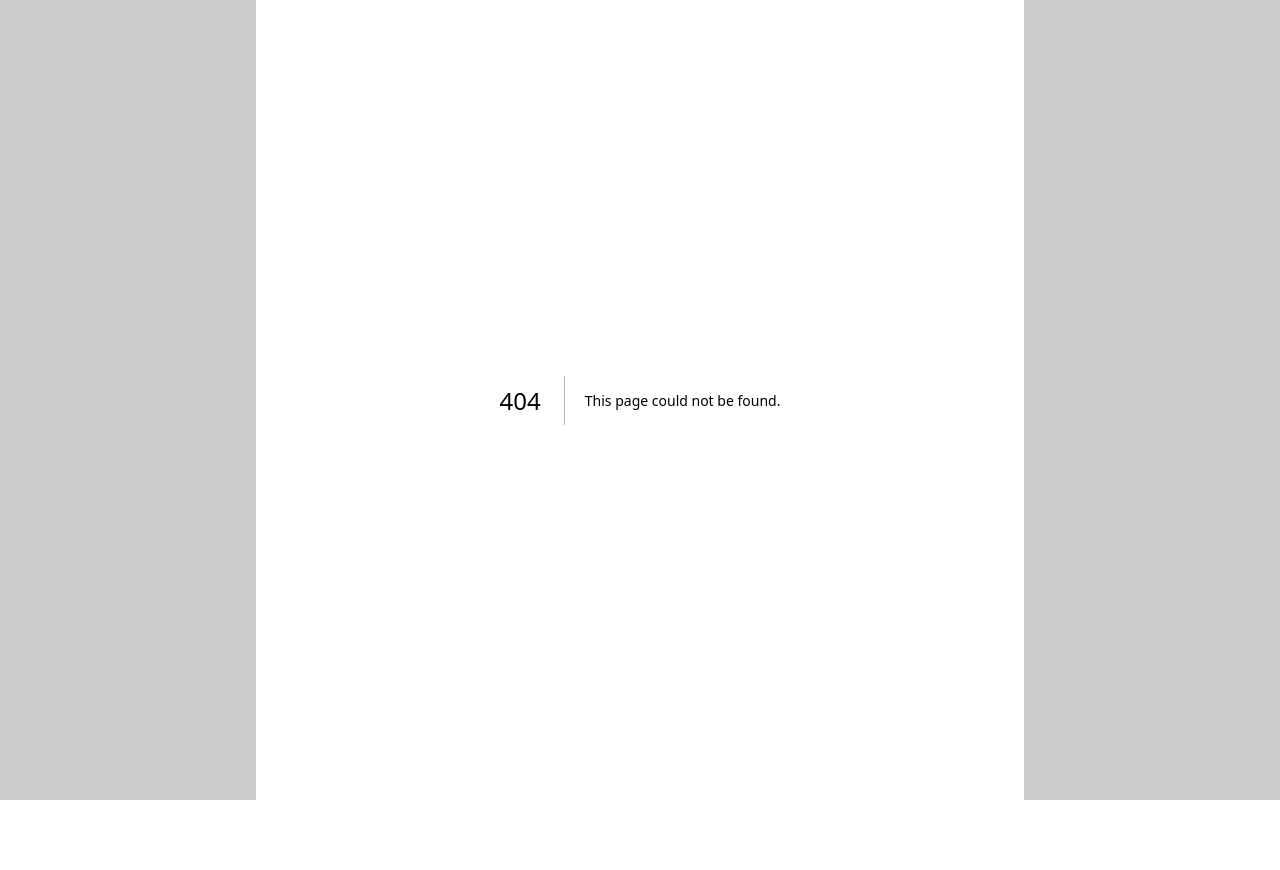
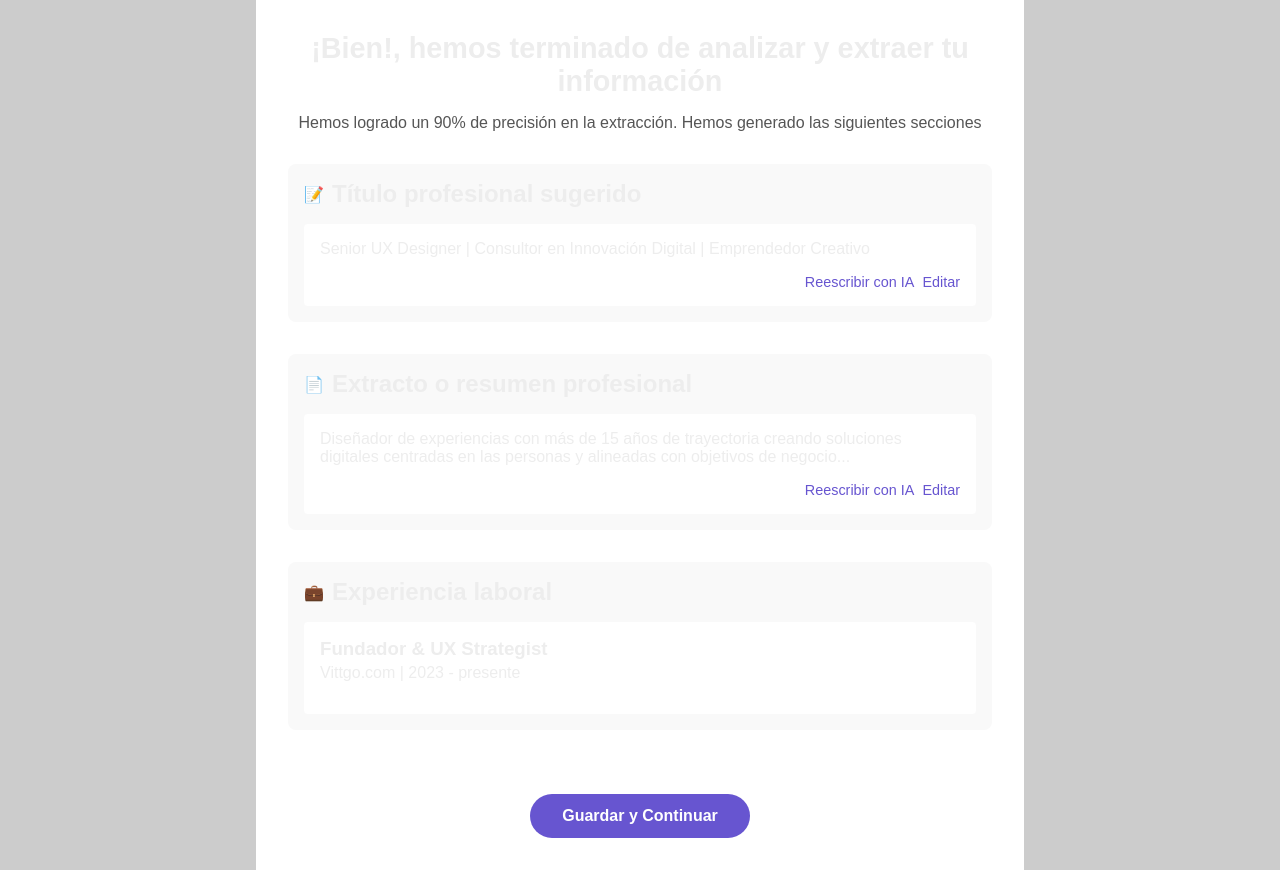
Before and after one commit to stivenDR14/ai-curriculum-analyser-generator, a Next.js app: page /curriculum-analisys in a window 1280 px wide. Before the commit this address had no page. Before the commit the page ends 800 px from the top, so only its background shows below. Built offline with nearby package versions, Linux system fonts and the light colour scheme.

Commit message:
diffferent routes

```diff
--- /dev/null
+++ b/src/app/curriculum-analisys/page.module.css
@@ -0,0 +1,85 @@
+.container {
+  display: flex;
+  flex-direction: column;
+  width: 100%;
+  max-width: 800px;
+  margin: 0 auto;
+  padding: 2rem;
+}
+
+.mainTitle {
+  font-size: 1.8rem;
+  font-weight: bold;
+  text-align: center;
+  margin-bottom: 1rem;
+}
+
+.description {
+  text-align: center;
+  margin-bottom: 2rem;
+  color: #555;
+}
+
+.resultSection {
+  margin-bottom: 2rem;
+  padding: 1rem;
+  background-color: #f9f9f9;
+  border-radius: 8px;
+}
+
+.sectionHeader {
+  display: flex;
+  align-items: center;
+  margin-bottom: 1rem;
+}
+
+.icon {
+  margin-right: 0.5rem;
+}
+
+.sectionContent {
+  background-color: white;
+  padding: 1rem;
+  border-radius: 4px;
+}
+
+.actionButtons {
+  display: flex;
+  justify-content: flex-end;
+  margin-top: 1rem;
+  gap: 0.5rem;
+}
+
+.actionButton {
+  background-color: transparent;
+  border: none;
+  color: #6755d0;
+  cursor: pointer;
+  font-size: 0.9rem;
+}
+
+.experienceItem {
+  margin-bottom: 1rem;
+}
+
+.experienceItem h3 {
+  font-weight: bold;
+  margin-bottom: 0.25rem;
+}
+
+.actionContainer {
+  display: flex;
+  justify-content: center;
+  margin-top: 2rem;
+}
+
+.continueButton {
+  background-color: #6755d0;
+  color: white;
+  border: none;
+  border-radius: 50px;
+  padding: 0.8rem 2rem;
+  font-size: 1rem;
+  font-weight: 600;
+  cursor: pointer;
+}
--- /dev/null
+++ b/src/app/curriculum-analisys/page.tsx
@@ -0,0 +1,84 @@
+"use client";
+
+import { useState } from "react";
+import styles from "./page.module.css";
+import Loader from "@/components/Loader";
+
+export default function CurriculumAnalisys() {
+  const [isLoading, setIsLoading] = useState(false);
+
+  const handleContinue = () => {
+    setIsLoading(true);
+  };
+
+  if (isLoading) {
+    return <Loader destination="/resources" />;
+  }
+
+  return (
+    <main className={styles.container}>
+      <h1 className={styles.mainTitle}>
+        ¡Bien!, hemos terminado de analizar y extraer tu información
+      </h1>
+
+      <p className={styles.description}>
+        Hemos logrado un 90% de precisión en la extracción. Hemos generado las
+        siguientes secciones
+      </p>
+
+      <div className={styles.resultSection}>
+        <div className={styles.sectionHeader}>
+          <span className={styles.icon}>📝</span>
+          <h2>Título profesional sugerido</h2>
+        </div>
+        <div className={styles.sectionContent}>
+          <p>
+            Senior UX Designer | Consultor en Innovación Digital | Emprendedor
+            Creativo
+          </p>
+          <div className={styles.actionButtons}>
+            <button className={styles.actionButton}>Reescribir con IA</button>
+            <button className={styles.actionButton}>Editar</button>
+          </div>
+        </div>
+      </div>
+
+      <div className={styles.resultSection}>
+        <div className={styles.sectionHeader}>
+          <span className={styles.icon}>📄</span>
+          <h2>Extracto o resumen profesional</h2>
+        </div>
+        <div className={styles.sectionContent}>
+          <p>
+            Diseñador de experiencias con más de 15 años de trayectoria creando
+            soluciones digitales centradas en las personas y alineadas con
+            objetivos de negocio...
+          </p>
+          <div className={styles.actionButtons}>
+            <button className={styles.actionButton}>Reescribir con IA</button>
+            <button className={styles.actionButton}>Editar</button>
+          </div>
+        </div>
+      </div>
+
+      <div className={styles.resultSection}>
+        <div className={styles.sectionHeader}>
+          <span className={styles.icon}>💼</span>
+          <h2>Experiencia laboral</h2>
+        </div>
+        <div className={styles.sectionContent}>
+          <div className={styles.experienceItem}>
+            <h3>Fundador & UX Strategist</h3>
+            <p>Vittgo.com | 2023 - presente</p>
+          </div>
+        </div>
+      </div>
+
+      <div className={styles.actionContainer}>
+        <button onClick={handleContinue} className={styles.continueButton}>
+          Guardar y Continuar
+        </button>
+      </div>
+    </main>
+  );
+}
--- a/src/app/page.module.css
+++ b/src/app/page.module.css
@@ -47,7 +47,7 @@
   transform: scale(1);
   height: 100%;
   overflow: auto;
-  padding: 1rem 0;
+  padding: 1rem 1rem;
 }
 
 .landingPageExit {
--- /dev/null
+++ b/src/app/resources/page.module.css
@@ -0,0 +1,89 @@
+.container {
+  display: flex;
+  flex-direction: column;
+  width: 100%;
+  max-width: 800px;
+  margin: 0 auto;
+  padding: 2rem;
+}
+
+.mainTitle {
+  font-size: 1.8rem;
+  font-weight: bold;
+  text-align: center;
+  margin-bottom: 1rem;
+}
+
+.description {
+  text-align: center;
+  margin-bottom: 2rem;
+  color: #555;
+}
+
+.inputContainer {
+  display: flex;
+  flex-direction: column;
+  gap: 1rem;
+  margin-bottom: 2rem;
+}
+
+.jobTextArea {
+  width: 100%;
+  min-height: 150px;
+  padding: 1rem;
+  border: 1px solid #ddd;
+  border-radius: 8px;
+  resize: vertical;
+  font-family: inherit;
+  font-size: 1rem;
+}
+
+.fileUploadContainer {
+  display: flex;
+  justify-content: center;
+}
+
+.fileUploadButton {
+  background-color: transparent;
+  border: none;
+  color: #6755d0;
+  cursor: pointer;
+  text-decoration: underline;
+  font-size: 0.9rem;
+}
+
+.actionContainer {
+  display: flex;
+  justify-content: center;
+  margin-top: 1rem;
+}
+
+.analyzeButton {
+  background-color: #6755d0;
+  color: white;
+  border: none;
+  border-radius: 50px;
+  padding: 0.8rem 2rem;
+  font-size: 1rem;
+  font-weight: 600;
+  cursor: pointer;
+}
+
+.navigationContainer {
+  display: flex;
+  justify-content: center;
+  gap: 1rem;
+  margin-top: 2rem;
+}
+
+.backButton,
+.homeButton {
+  background-color: transparent;
+  color: #6755d0;
+  border: 1px solid #6755d0;
+  border-radius: 50px;
+  padding: 0.6rem 1.5rem;
+  font-size: 0.9rem;
+  cursor: pointer;
+  text-decoration: none;
+}
--- /dev/null
+++ b/src/components/Loader.module.css
@@ -0,0 +1,36 @@
+.loaderContainer {
+  display: flex;
+  flex-direction: column;
+  align-items: center;
+  justify-content: center;
+  height: 100%;
+  min-height: 300px;
+  padding: 2rem;
+}
+
+.loaderTitle {
+  font-size: 1.5rem;
+  color: #333;
+  margin-bottom: 2rem;
+}
+
+.progressBar {
+  width: 80%;
+  max-width: 500px;
+  height: 12px;
+  background-color: #f0f0f0;
+  border-radius: 6px;
+  overflow: hidden;
+  margin-bottom: 1rem;
+}
+
+.progressFill {
+  height: 100%;
+  background-color: #6755d0;
+  transition: width 0.1s ease;
+}
+
+.progressText {
+  font-size: 1rem;
+  color: #555;
+}
--- /dev/null
+++ b/src/components/Loader.tsx
@@ -0,0 +1,48 @@
+"use client";
+
+import { useState, useEffect } from "react";
+import { useRouter } from "next/navigation";
+import styles from "./Loader.module.css";
+
+interface LoaderProps {
+  destination: string;
+}
+
+export default function Loader({ destination }: LoaderProps) {
+  const router = useRouter();
+  const [progress, setProgress] = useState(0);
+
+  useEffect(() => {
+    const timer = setTimeout(() => {
+      router.push(destination);
+    }, 2000);
+
+    const interval = setInterval(() => {
+      setProgress((prevProgress) => {
+        if (prevProgress >= 100) {
+          clearInterval(interval);
+          return 100;
+        }
+        return prevProgress + 4;
+      });
+    }, 80); // 25 pasos en 2 segundos
+
+    return () => {
+      clearTimeout(timer);
+      clearInterval(interval);
+    };
+  }, [destination, router]);
+
+  return (
+    <div className={styles.loaderContainer}>
+      <h2 className={styles.loaderTitle}>Procesando información...</h2>
+      <div className={styles.progressBar}>
+        <div
+          className={styles.progressFill}
+          style={{ width: `${progress}%` }}
+        ></div>
+      </div>
+      <p className={styles.progressText}>{progress}%</p>
+    </div>
+  );
+}
```
Also changed, not shown: src/app/page.tsx (+16 -2 lines), src/app/resources/page.tsx (added, +61 -0 lines).
